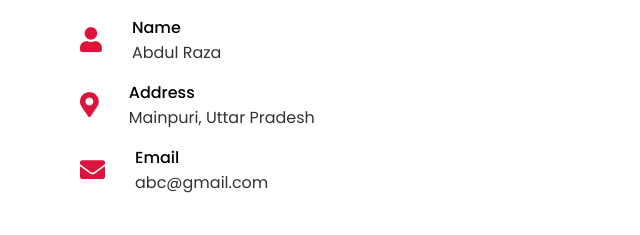
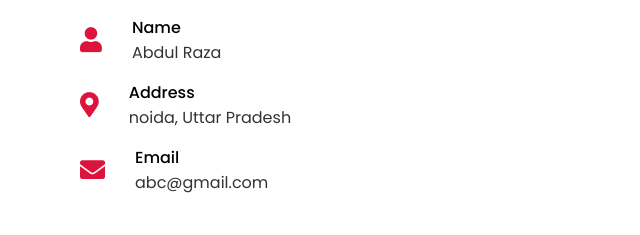
Before and after one commit to RAZA-ki/boy, a plain HTML site: page index.html in a window 1280 px wide. Shown: the part 3746-3981 px from the top of the page, 0-640 px from the left. Drawn offline with nearby package versions, Linux system fonts and the light colour scheme.

Commit message:
Update index.html

```diff
--- a/index.html
+++ b/index.html
@@ -209,7 +209,7 @@
                             <i class="fas fa-map-marker-alt"></i>
                             <div class="info">
                                 <div class="head">Address</div>
-                                <div class="sub-title">Mainpuri, Uttar Pradesh</div>
+                                <div class="sub-title">noida, Uttar Pradesh</div>
                             </div>
                         </div>
                         <div class="row">
```
